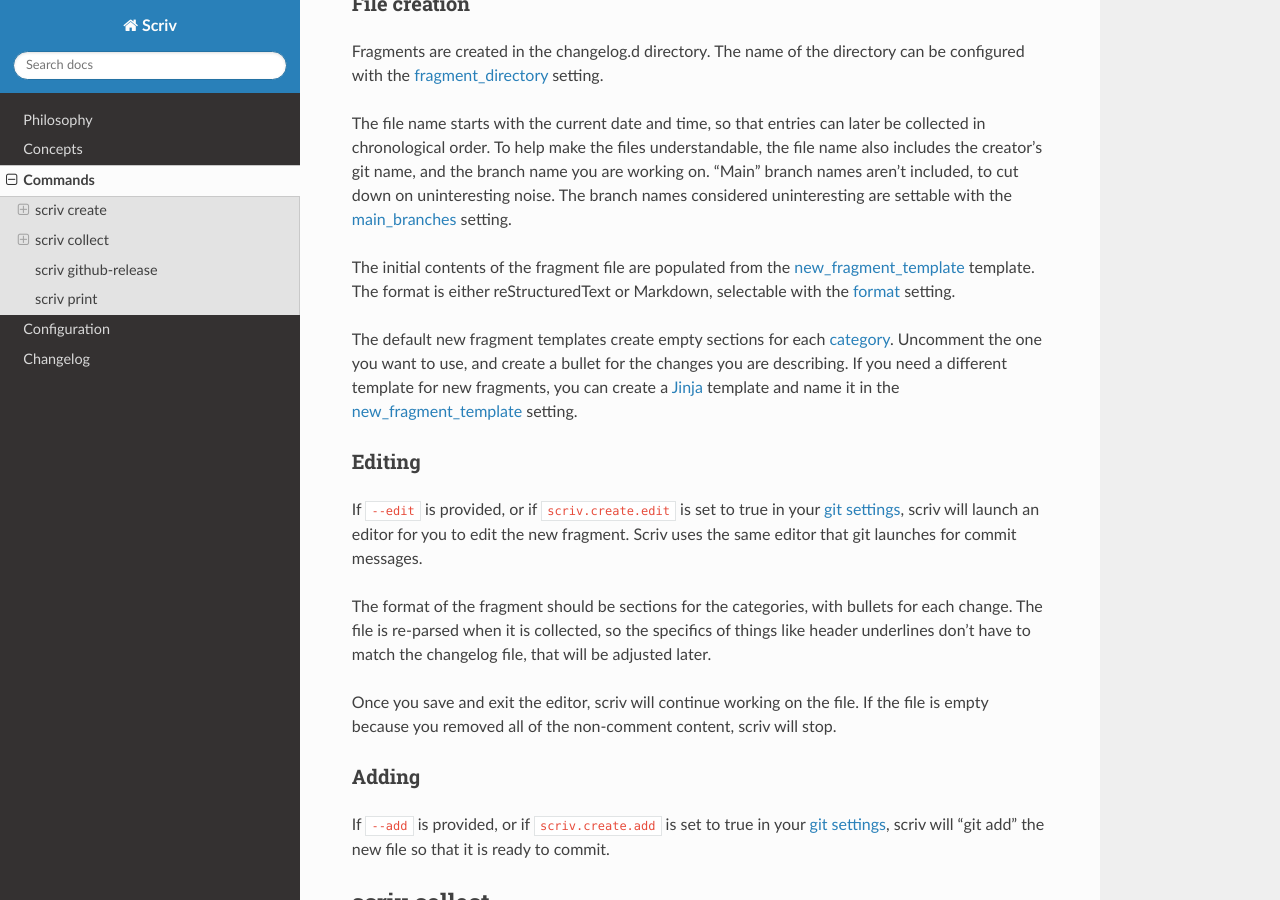
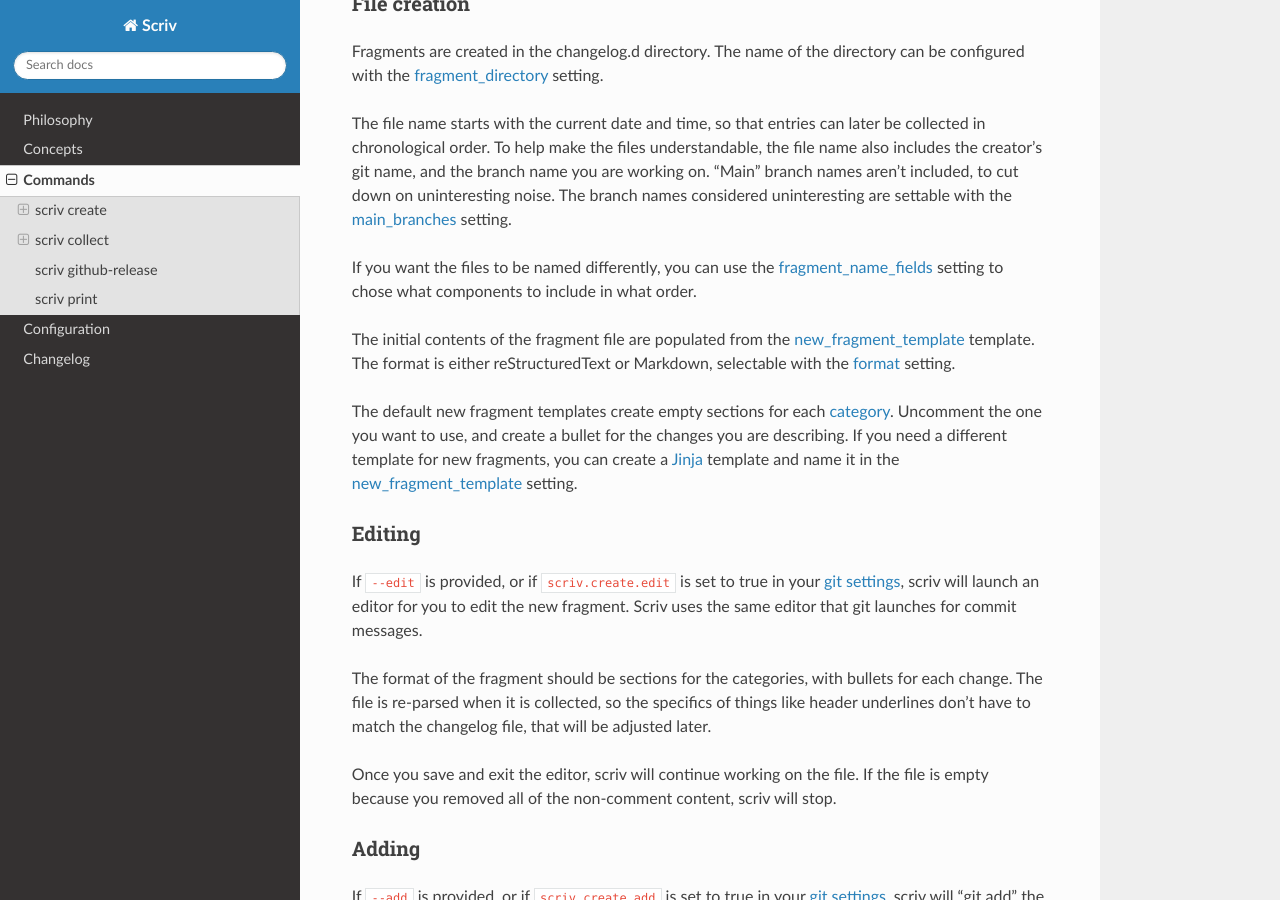
Before and after one commit to nedbat/scriv, a Sphinx documentation site: the page built from docs/commands.rst, in a window 1280 px wide and 900 px high, scrolled down 509 px. Built offline with Sphinx 7.4.7 and the Read the Docs theme 3.1.0, drawn with Linux system fonts in a browser that asks for light colours; some of the changed text lies outside the part shown.

Commit message:
docs: mention the latest features

```diff
--- a/docs/commands.rst
+++ b/docs/commands.rst
@@ -60,6 +60,10 @@ file name also includes the creator's git name, and the branch name you are
 working on.  "Main" branch names aren't included, to cut down on uninteresting
 noise.  The branch names considered uninteresting are settable with the
 :ref:`config_main_branches` setting.
+
+If you want the files to be named differently, you can use the
+:ref:`config_fragment_name_fields` setting to chose what components to include
+in what order.
 
 The initial contents of the fragment file are populated from the
 :ref:`config_new_fragment_template` template.  The format is either
@@ -145,6 +149,10 @@ changed with the :ref:`config_start_marker` setting.  Using a marker like
 this, you can have your changelog be just part of a larger README file.  If
 there is no marker in the file, the new entry is inserted at the top of the
 file.
+
+Some specifics of the output are affected by settings:
+:ref:`config_md_html_anchors`, :ref:`config_md_setext_chars`, and
+:ref:`config_compact_fragments`.
 
 
 Fragment Deletion
```
